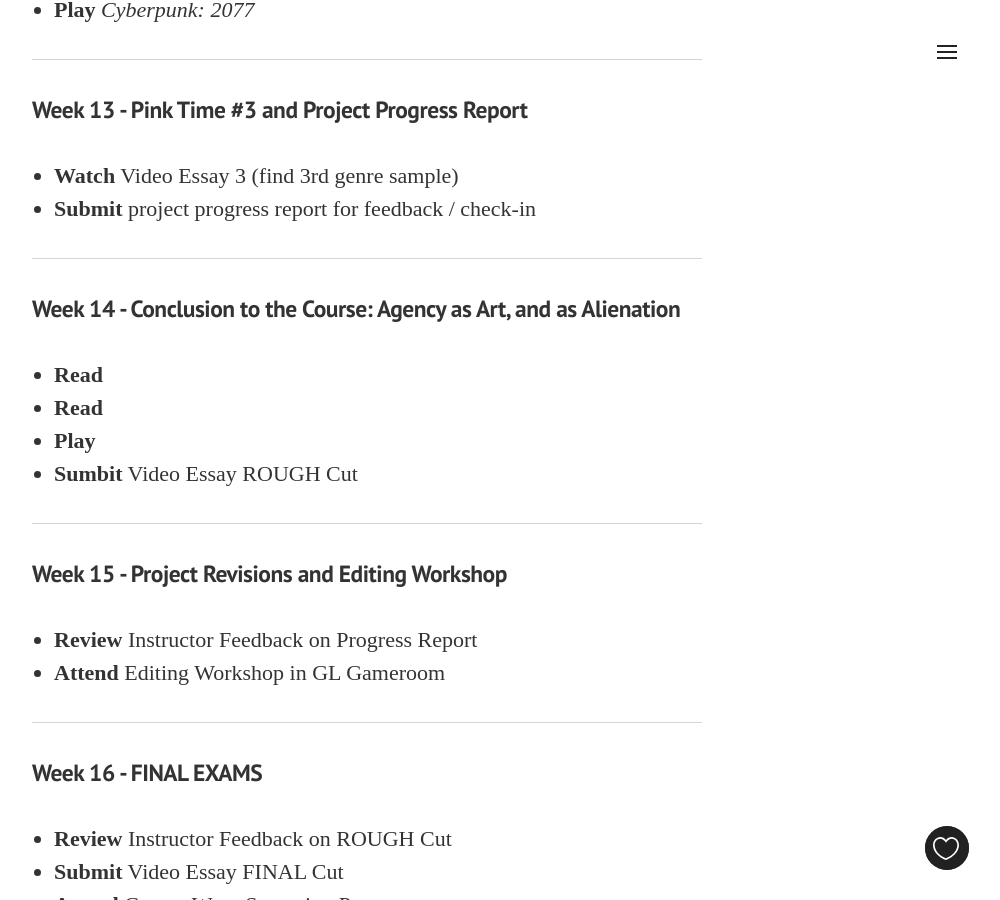
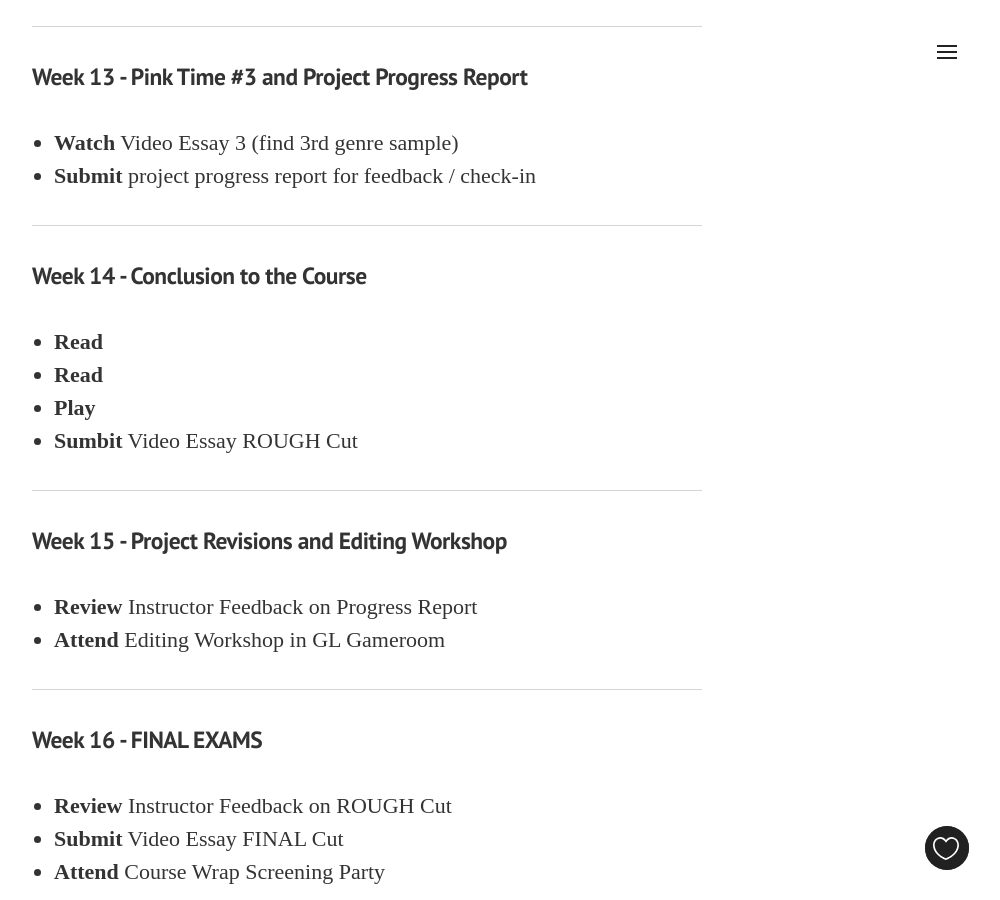
Before and after one commit to sgotzler/ENGL-257, a Jekyll site: the page built from _posts/2014-12-15-a-life-of-walt-disney.markdown, in a window 1280 px wide and 900 px high, scrolled down 4255 px. Shown: the whole window, without its empty margins (273-1273 px from the left). Built offline with Jekyll 4.4.1, drawn with Linux system fonts in a browser that asks for light colours; nearby versions of some CDN libraries; some web fonts are replaced; library files that are not in the unit come from our copies; comment, search, counter and statistics services are not loaded.

Commit message:
Update 2014-12-15-a-life-of-walt-disney.markdown

```diff
--- a/_posts/2014-12-15-a-life-of-walt-disney.markdown
+++ b/_posts/2014-12-15-a-life-of-walt-disney.markdown
@@ -77,7 +77,7 @@
 
 ---
 
-#### **Week 9 - Pink Time #2 and Digital Composition Workshop**
+##### **Week 9 - Pink Time #2 and Digital Composition Workshop**
 - **Watch** Video Essay example 2 (one with video games)
 - **Attend** Adobe Premier Tutorial w/ MDC Staff & Capture Card Tutorial with instructor
 
@@ -111,7 +111,7 @@
 
 ---
 
-##### **Week 14 - Conclusion to the Course: Agency as Art, and as Alienation**
+##### **Week 14 - Conclusion to the Course**
 - **Read**
 - **Read**
 - **Play**
```
